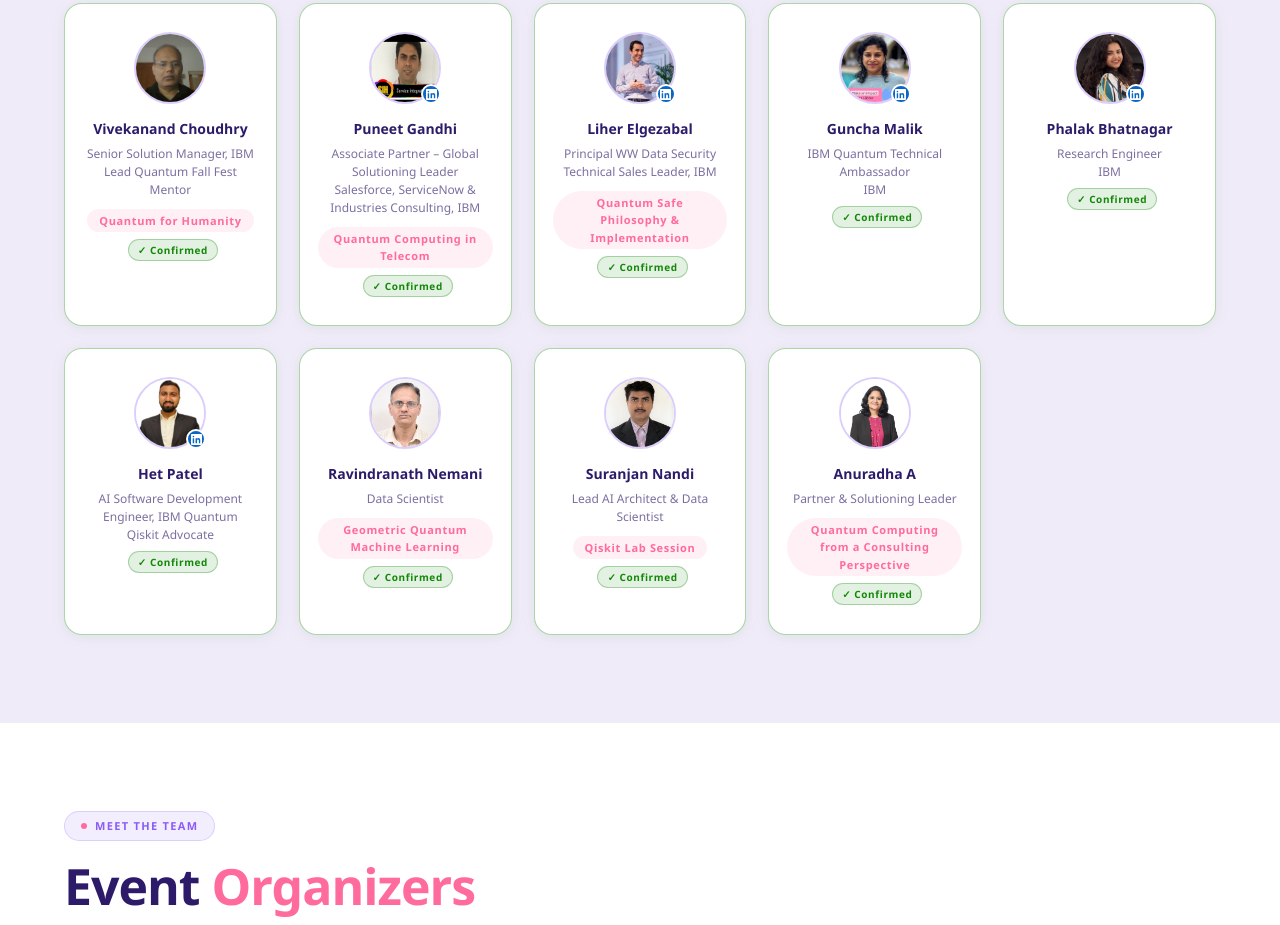
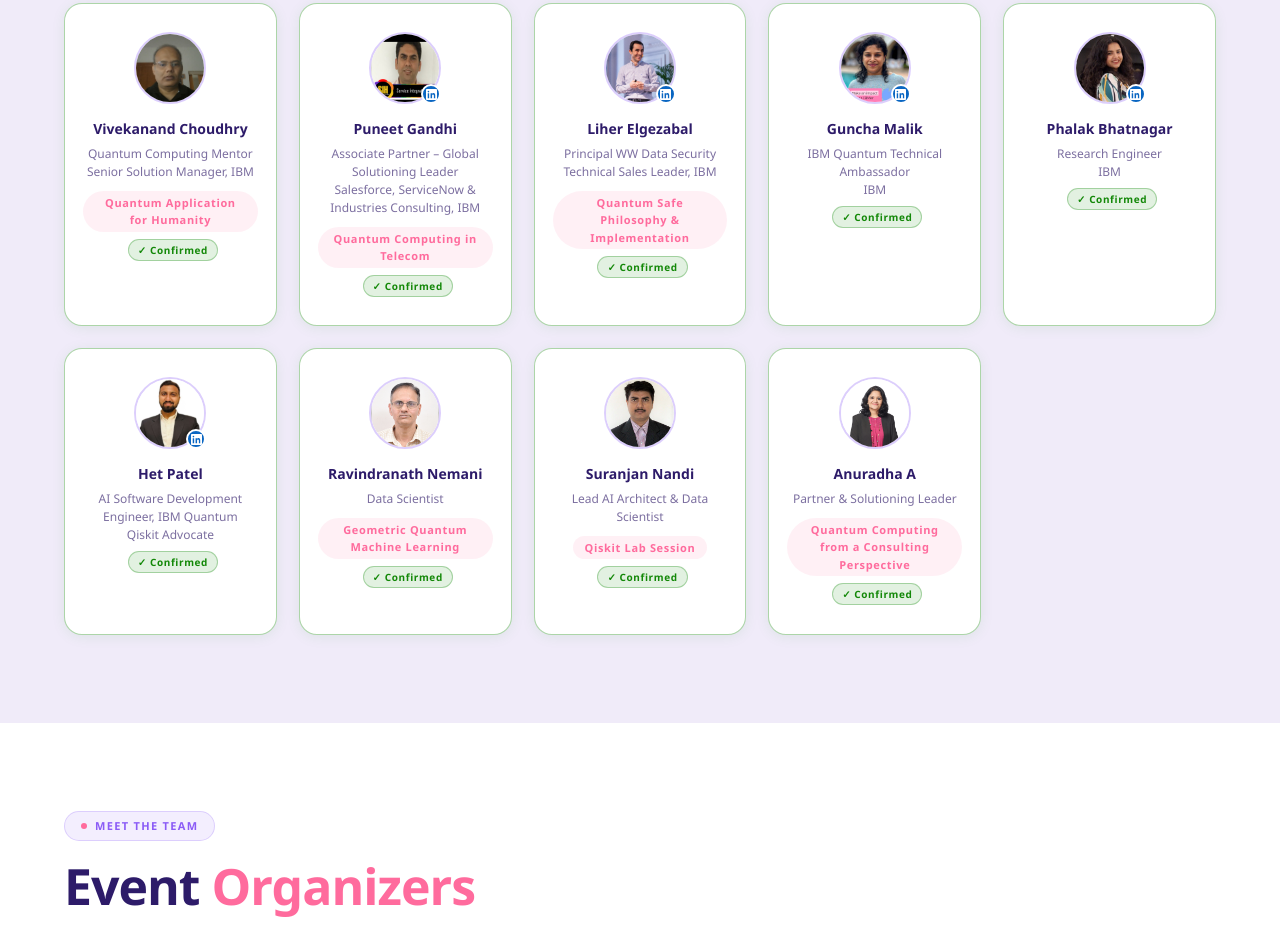
Before and after one commit to vivek1233/QFH_QFF_2026, a plain HTML site: page index.html in a window 1280 px wide. Shown: the part 4827-5752 px from the top of the page. Drawn offline with Linux system fonts and the light colour scheme; no server answers.

Commit message:
Update Vivekanand Choudhry speaker role and topic

```diff
--- a/index.html
+++ b/index.html
@@ -742,8 +742,8 @@ footer{background:var(--dark);padding:64px 5% 36px;border-top:2px solid rgba(255
           <img src="Organizers/Vivekanand Triloknath Choudhry.jpg" alt="Vivekanand Choudhry" style="width:72px;height:72px;border-radius:50%;object-fit:cover;object-position:center top;display:block;border:2px solid rgba(139,92,246,.3)"/>
         </div>
         <div class="speaker-name">Vivekanand Choudhry</div>
-        <div class="speaker-role">Senior Solution Manager, IBM<br/>Lead Quantum Fall Fest Mentor</div>
-        <span class="speaker-topic">Quantum for Humanity</span>
+        <div class="speaker-role">Quantum Computing Mentor<br/>Senior Solution Manager, IBM</div>
+        <span class="speaker-topic">Quantum Application for Humanity</span>
         <span class="speaker-confirmed">✓ Confirmed</span>
       </div>
       <div class="speaker-card confirmed">
```
